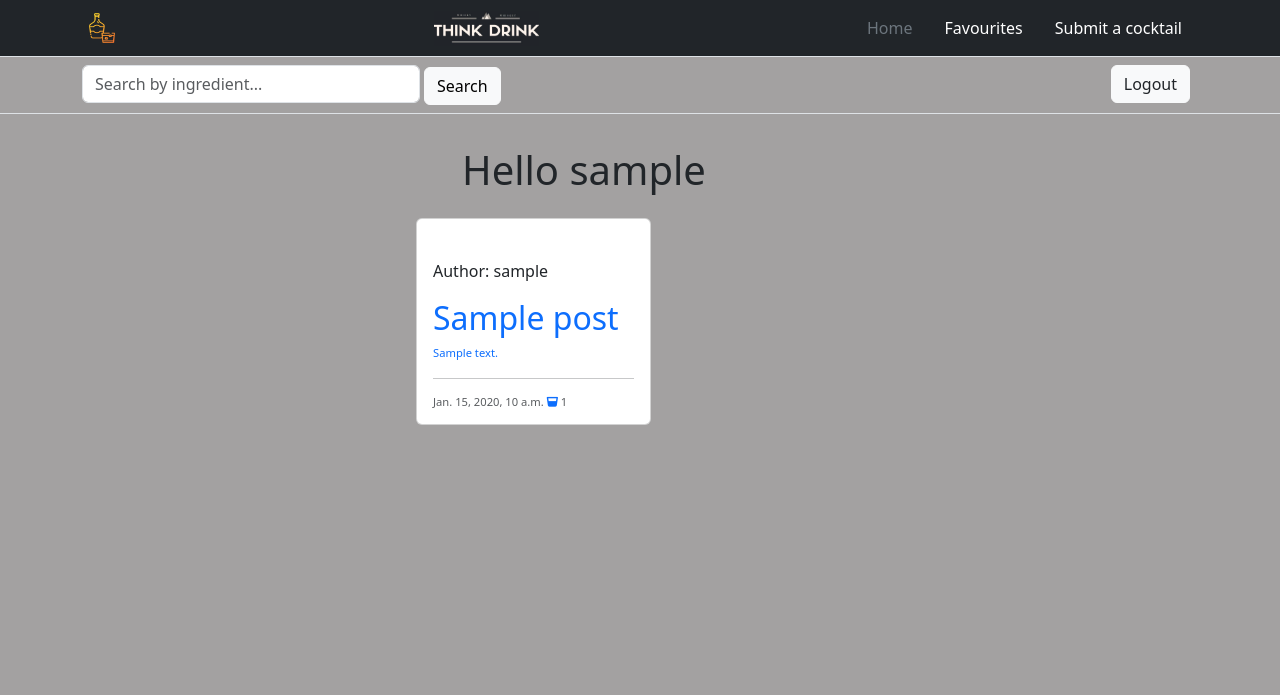
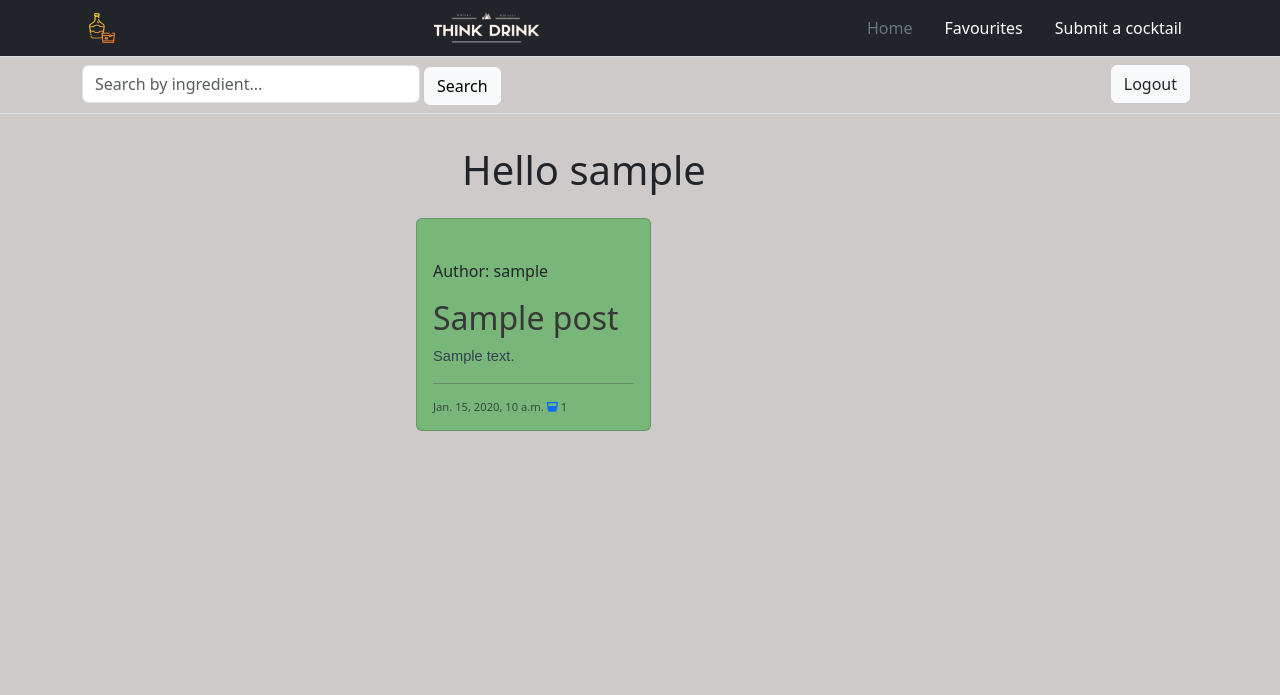
Before and after one commit to caketaster/I-Think-Therefore-I-Drink, a Django app: page /favourites/ in a window 1280 px wide. Shown: the top 695 px of the page. Run offline with Django 3.2, Linux system fonts and the light colour scheme; a user stored in the database is signed in; tables that the repository leaves empty hold one stand-in row (values such as "Sample post"); some libraries are stand-ins or nearby versions.

Commit message:
CompleteUpdate functionality, improve index, user.html styling

```diff
--- a/recipe/views.py
+++ b/recipe/views.py
@@ -5,6 +5,7 @@ from .forms import PostForm
 from django.urls import reverse_lazy
 from django.contrib.auth.mixins import LoginRequiredMixin
 from django.contrib.auth.models import User
+from django.contrib import messages
 
 
 class PostList(generic.ListView):
@@ -61,7 +62,7 @@ def CreatePost(request):
             recipe.instructions = field_form.cleaned_data['instructions']
             recipe.author = User.objects.get(id = request.user.id)
             recipe.save()
-            request.session['submit_success'] = 'Cocktail successfully submitted to the Admin for approval'
+            messages.add_message(request, messages.INFO, 'Cocktail submitted to the Admin for approval')
             return redirect('home')
 
     return render(request, 'createpost.html', {'form': form})
@@ -112,6 +113,7 @@ def DeletePost(request, slug):
     if request.method=='POST':
         cocktail = Post.objects.get(slug=slug)
         cocktail.delete()
+        messages.add_message(request, messages.INFO, 'Cocktail deleted successfully')
         return redirect('home')
     else:
         cocktail = Post.objects.get(slug=slug)
@@ -120,18 +122,11 @@ def DeletePost(request, slug):
 def UpdatePost(request, slug):
     form = PostForm()
     if request.method == 'POST':
-        # field_form = PostForm(request.POST)
-
-        print("works 2")
-        recipe = Post()
-        recipe.title = request.POST['title']
-        recipe.slug = request.POST['title'].lower().replace(' ', '-')
-        recipe.description = request.POST['description']
-        recipe.ingredients = request.POST['ingredients']
-        recipe.instructions = request.POST['instructions']
-        recipe.author = User.objects.get(id = request.user.id)
-        recipe.save()
-        request.session['submit_success'] = 'Update submitted to the Admin for approval'
+        description = request.POST['description']
+        ingredients = request.POST['ingredients']
+        instructions = request.POST['instructions']
+        Post.objects.update_or_create(slug=slug, defaults={'description': description, 'ingredients': ingredients, 'instructions': instructions})
+        messages.add_message(request, messages.INFO, 'Update successfully completed')
         return redirect('home')
 
     cocktail = Post.objects.get(slug=slug)
--- a/static/css/style_drink.css
+++ b/static/css/style_drink.css
@@ -1,5 +1,5 @@
 body {
-    background-color: #a3a1a1;
+    background-color: #cecaca;
 }
 
 .icon {
@@ -55,19 +55,44 @@ a {
     display: inline;
 }
 
-#whisky {
+#whiskey {
     color: red;
 }
 
-#whiskey {
+#whisky {
     color: green;
+}
+
+.whisky-card {
+    background-color: rgb(121, 182, 121);
+}
+
+.whiskey-card {
+    background-color: rgb(232, 119, 119);
 }
 
 #blurb {
     text-align: center;
     background-color: rgb(244, 244, 244);
+    color: rgb(55,55,55);
     border-radius: 10px;
     padding: 15px 20px;
     margin: 1rem auto;
     border: 0;
 }
+
+.ctext {
+    font-size: 11pt;
+    font-family: Arial, sans-serif;
+    color: rgb(55, 65, 81);
+    font-variant-numeric: normal;
+    font-variant-east-asian: normal;
+    font-variant-alternates: normal;
+    font-variant-position: normal;
+    vertical-align: baseline;
+    white-space-collapse: preserve;
+}
+
+.clink {
+    color: rgb(55, 55, 55) !important;
+}
--- a/templates/user.html
+++ b/templates/user.html
@@ -15,7 +15,11 @@
         {% for post in favourites %}
 
         <div class="col-sm-10 col-md-5 col-lg-4 col-xl-3">
-            <div class="card mb-4">
+            {% if "whiskey" in post.ingredients %}
+            <div class="card mb-4 whiskey-card">
+            {% else %}
+            <div class="card mb-4 whisky-card">
+            {% endif %}
                 <div class="card-body">
                     <div class="image-container">
                         <!-- need to sort out where my images are going exactly -->
@@ -30,8 +34,8 @@
                         </div>
                     </div>
                     <a href="{% url 'post_detail' post.slug %}" class="post-link">
-                        <h2 class="card-title">{{ post.title }}</h2>
-                        <p class="card-text">{{ post.description | safe }}</p>
+                        <h2 class="card-title clink">{{ post.title }}</h2>
+                        <p class="card-text ctext">{{ post.description | safe }}</p>
                     </a>
                     <hr />
                     <p class="card-text text-muted h6">{{ post.created_on}}
```
Also changed, not shown: templates/index.html (+9 -7 lines), templates/update.html (+22 -9 lines), README.md.
